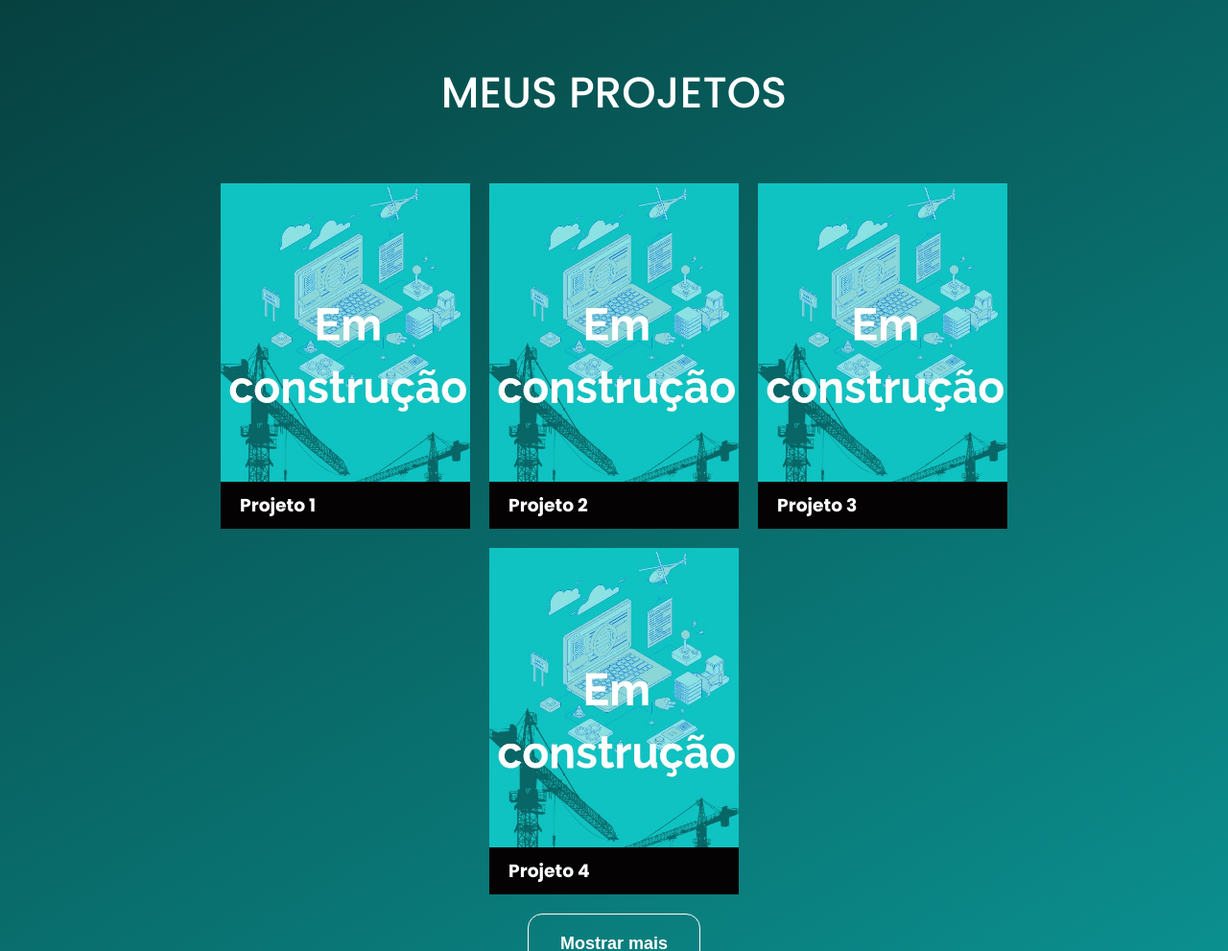
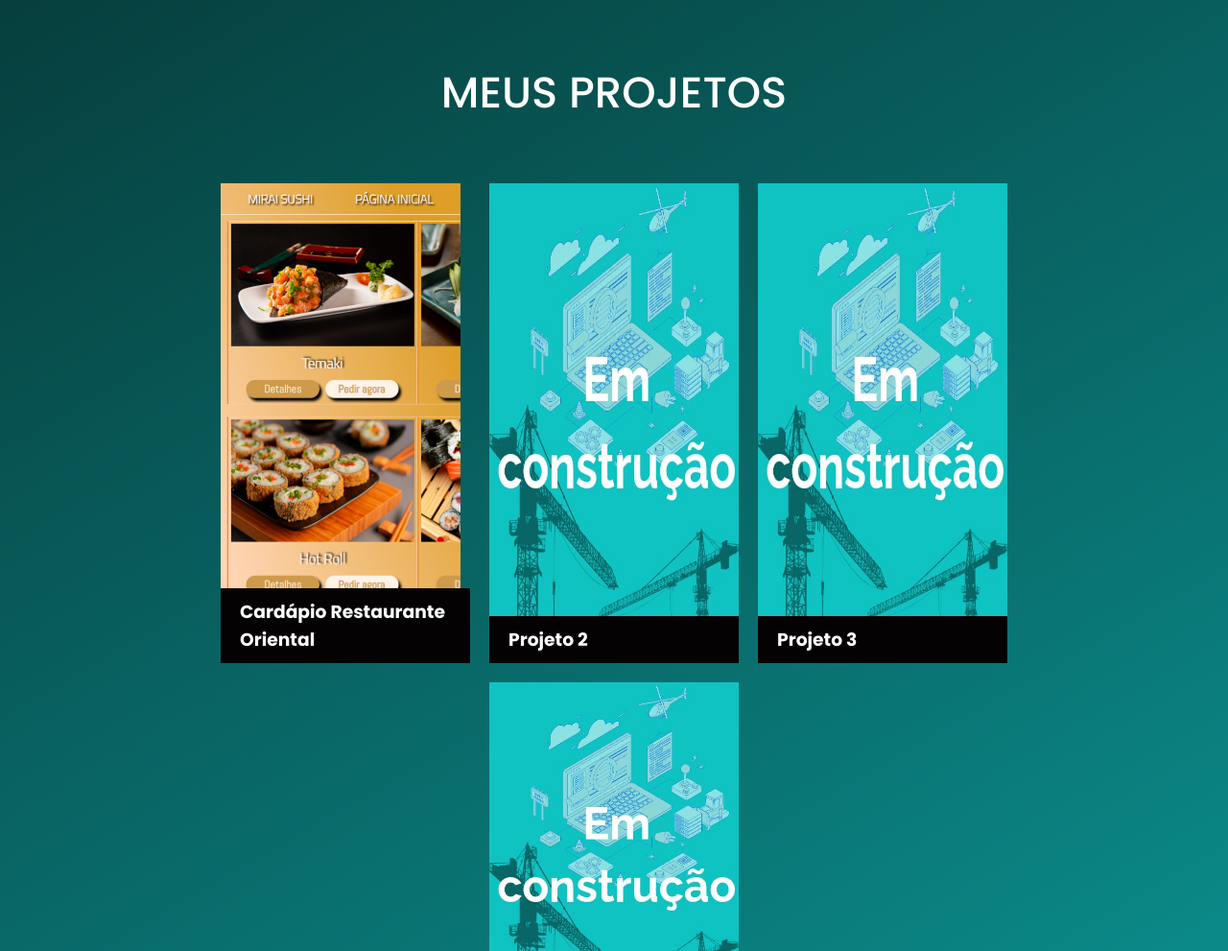
Before and after one commit to IsisTerra/Portfolio, a plain HTML site: page index.html in a window 1280 px wide. Shown: the part 1126-2117 px from the top of the page at 96% size. Drawn offline with nearby package versions, Linux system fonts and the light colour scheme; a web font is replaced by a local one.

Commit message:
Atualização - Projeto novo

```diff
--- a/index.html
+++ b/index.html
@@ -75,9 +75,9 @@
 
         <div class="container-projetos">
             <div class="projeto ativo">
-                <a href="https://github.com/IsisTerra" target="_blank">
-                    <img src="./src/imagens/emConstrucao.jpeg" alt="Capa do projeto" />
-                    <h3>Projeto 1</h3>
+                <a href="https://github.com/IsisTerra/restaurante-oriental" target="_blank">
+                    <img src="./src/imagens/restaurante-oriental.png" alt="Capa do projeto Restaurante Oriental" />
+                    <h3>Cardápio Restaurante Oriental</h3>
                     <div class="informacoes-projeto">
                         <p>Projeto feito usando HTML, CSS e JavaScript</p>
                         <p>🔗 Ver no GitHub Pages</p>
```
Also changed, not shown: src/imagens/restaurante-oriental.png (added).
